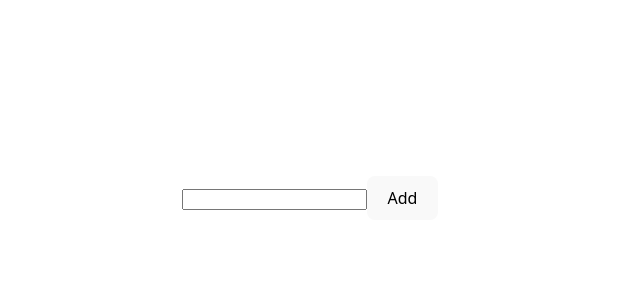
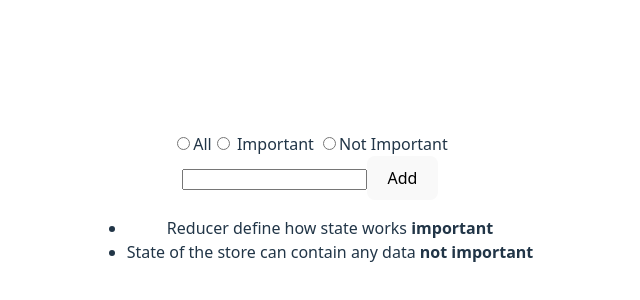
Before and after one commit to shiriweb/fullstackopen_workshop, a React (Vite) app in the folder part6/redux-notes/: page / in a window 1280 px wide. Shown: the part 194-494 px from the top of the page, without its empty margins (330-970 px from the left). Built offline with nearby package versions, Linux system fonts and the light colour scheme.

Commit message:
feat : combined reducers

```diff
--- a/part6/redux-notes/src/App.jsx
+++ b/part6/redux-notes/src/App.jsx
@@ -1,27 +1,14 @@
 import "./App.css";
-import { toggleImportanceOf } from "./reducers/noteReducer";
 import NewNote from "./components/NewNote";
-import { useSelector, useDispatch } from "react-redux";
+import VisibilityFilter from "./components/VisibilityFilter";
+import Notes from "./components/Notes";
 
 const App = () => {
-  const dispatch = useDispatch(); //like setState
-  const notes = useSelector((state) => state); //like state
   return (
     <div>
+      <VisibilityFilter />
       <NewNote />
-      <ul>
-        {notes.map((note) => (
-          <li
-            key={note.id}
-            onClick={() => {
-              dispatch(toggleImportanceOf(note.id));
-            }}
-          >
-            {note.content}{" "}
-            <strong>{note.important ? "important" : "not important "}</strong>
-          </li>
-        ))}
-      </ul>
+      <Notes />
     </div>
   );
 };
--- /dev/null
+++ b/part6/redux-notes/src/components/Notes.jsx
@@ -0,0 +1,34 @@
+import React from "react";
+import { useDispatch, useSelector } from "react-redux";
+import { toggleImportanceOf } from "../reducers/noteReducer";
+
+const Notes = () => {
+  const filter = useSelector((state) => state.filter);
+  const dispatch = useDispatch(); //like setState
+  const notes = useSelector((state) =>
+    filter === "ALL"
+      ? state.notes
+      : filter === "IMPORTANT"
+      ? state.notes.filter((note) => note.important)
+      : state.notes.filter((note) => !note.important)
+  ); //like state
+  return (
+    <div>
+      <ul>
+        {notes.map((note) => (
+          <li
+            key={note.id}
+            onClick={() => {
+              dispatch(toggleImportanceOf(note.id));
+            }}
+          >
+            {note.content}{" "}
+            <strong>{note.important ? "important" : "not important "}</strong>
+          </li>
+        ))}
+      </ul>
+    </div>
+  );
+};
+
+export default Notes;
--- /dev/null
+++ b/part6/redux-notes/src/components/VisibilityFilter.jsx
@@ -0,0 +1,37 @@
+import React from "react";
+import { useDispatch, useSelector } from "react-redux";
+import { filterChange } from "../reducers/filterReducer";
+
+const VisibilityFilter = () => {
+  const dispatch = useDispatch();
+  const filter = useSelector((state) => state.filter);
+
+  const filterSelected = (filter) => {
+    console.log(filter);
+    dispatch(filterChange(filter));
+  };
+  return (
+    <div>
+      <input
+        type="radio"
+        name="filter"
+        onChange={() => filterSelected("ALL")}
+      />
+      All
+      <input
+        type="radio"
+        name="filter"
+        onChange={() => filterSelected("IMPORTANT")}
+      />{" "}
+      Important{" "}
+      <input
+        type="radio"
+        name="filter"
+        onChange={() => filterSelected("NOT_IMPORTANT")}
+      />
+      Not Important
+    </div>
+  );
+};
+
+export default VisibilityFilter;
--- a/part6/redux-notes/src/main.jsx
+++ b/part6/redux-notes/src/main.jsx
@@ -2,10 +2,16 @@ import { createRoot } from "react-dom/client";
 import "./index.css";
 import { Provider } from "react-redux";
 import App from "./App";
-import { createStore } from "redux";
+import { createStore, combineReducers } from "redux";
 import noteReducer from "./reducers/noteReducer";
+import filterReducer from "./reducers/filterReducer";
 
-export const store = createStore(noteReducer);
+const reducers = combineReducers({
+  notes: noteReducer,
+  filter: filterReducer,
+});
+
+export const store = createStore(reducers);
 
 createRoot(document.getElementById("root")).render(
   <Provider store={store}>
--- /dev/null
+++ b/part6/redux-notes/src/reducers/filterReducer.js
@@ -0,0 +1,18 @@
+import React from "react";
+
+const filterReducer = (state = "ALL", action) => {
+  switch (action.type) {
+    case "SET_FILTER":
+      return action.payload;
+    default:
+      return state;
+  }
+};
+
+// action creator
+export const filterChange = (filter) => ({
+  type: "SET_FILTER",
+  payload: filter,
+});
+
+export default filterReducer;
--- a/part6/redux-notes/src/reducers/noteReducer.js
+++ b/part6/redux-notes/src/reducers/noteReducer.js
@@ -1,6 +1,18 @@
+const initialState = [
+  {
+    content: "Reducer define how state works",
+    important: true,
+    id: 1,
+  },
+  {
+    content: "State of the store can contain any data ",
+    important: false,
+    id: 2,
+  },
+];
 const generateId = () => Number((Math.random() * 1000000).toFixed(0));
 
-const noteReducer = (state = [], action) => {
+const noteReducer = (state = initialState, action) => {
   if (action.type === "NEW_NOTE") {
     // state.push(action.payload);
     let newState = [...state, action.payload];
```
